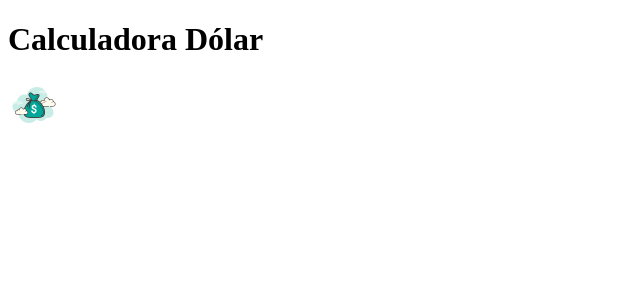
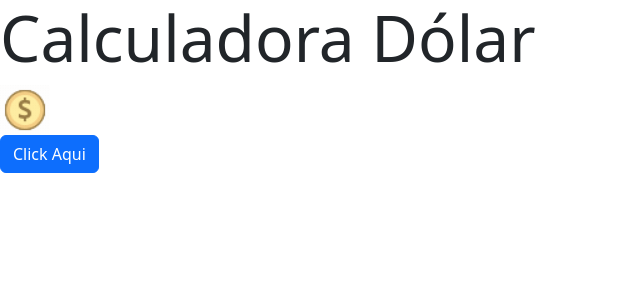
Before and after one commit to Emerdcp/UC3_CodificarFrontEndAplicacoesWeb, a React (Vite) app in the folder 2025.08.05_react_dollar/: page / in a window 1280 px wide. Shown: the top 300 px of the page, without its empty margins (0-640 px from the left). Built offline with nearby package versions, Linux system fonts and the light colour scheme.

Commit message:
style: instalação do bootstrap
style: instalação do bootstrap

```diff
--- a/2025.08.05_react_dollar/package.json
+++ b/2025.08.05_react_dollar/package.json
@@ -10,6 +10,7 @@
     "preview": "vite preview"
   },
   "dependencies": {
+    "bootstrap": "^5.3.7",
     "react": "^19.1.0",
     "react-dom": "^19.1.0",
     "react-router-dom": "^7.7.1"
--- a/2025.08.05_react_dollar/src/App.jsx
+++ b/2025.08.05_react_dollar/src/App.jsx
@@ -1,13 +1,14 @@
-import { useState } from 'react'
+import 'bootstrap/dist/css/bootstrap.min.css';
 import './App.css'
 
 function App() {
-  const [count, setCount] = useState(0)
 
   return (
     <>
       <h1 className='display-3'>Calculadora Dólar</h1>
-      <img src="/public/dollar.png" width='50' />
+      <img src="/public/dollar.gif" width='50' />
+      <br />
+      <button className='btn btn-primary'>Click Aqui</button>
     </>
   )
 }
```
Also changed, not shown: 2 other files (tests, documents, lock files or other folders).
